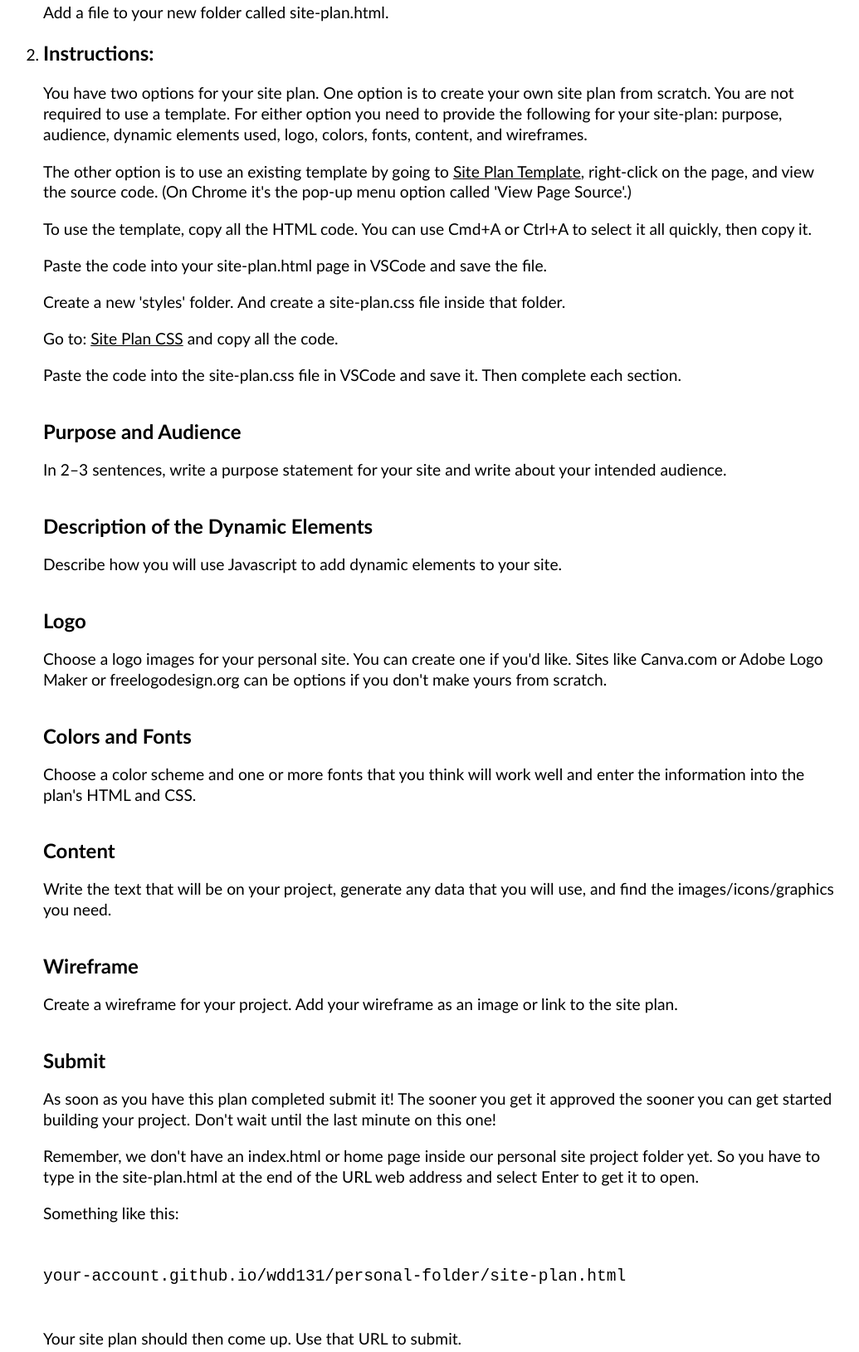
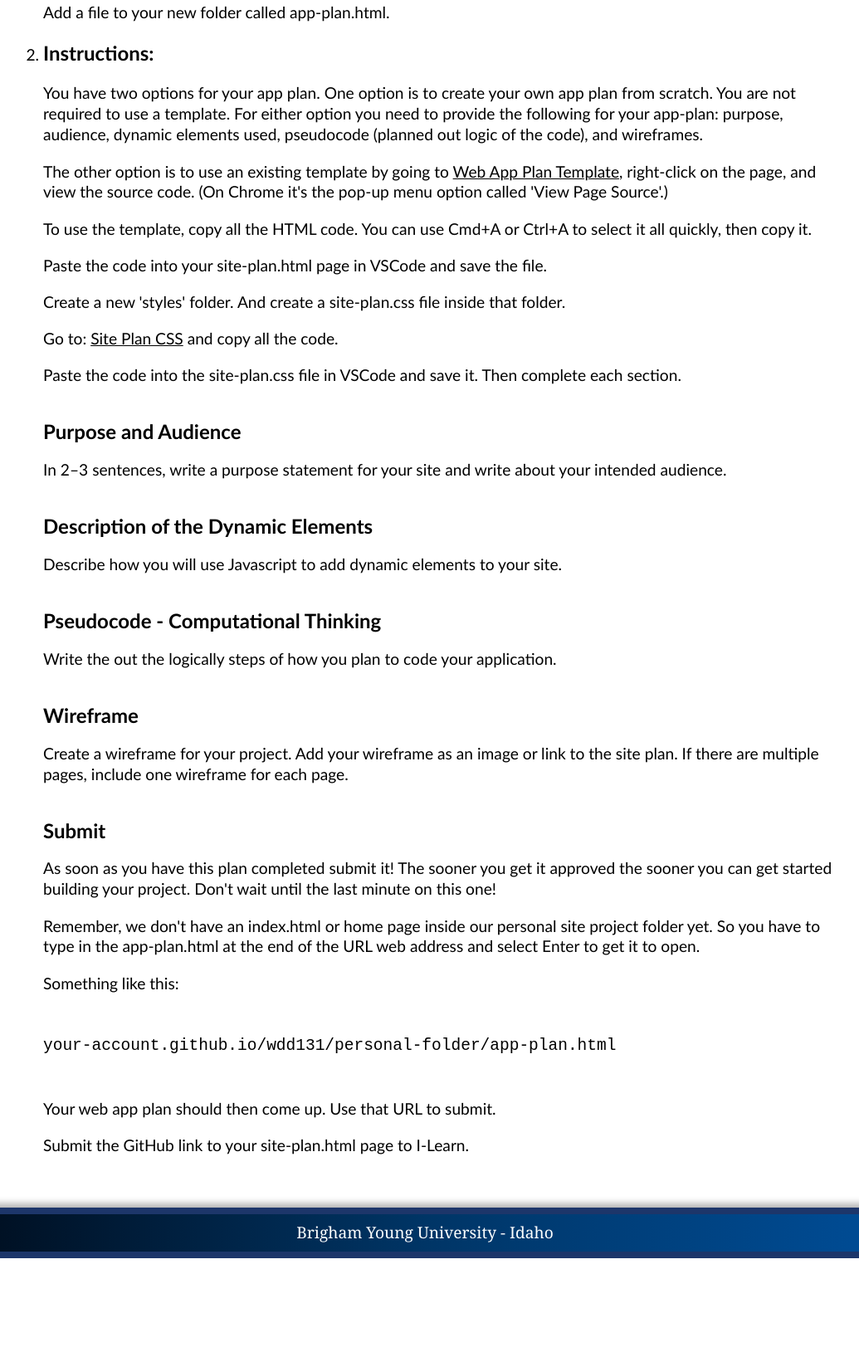
Before and after one commit to wddbyui/wdd131, a plain HTML site: page prove/prove_wk11.html in a window 1280 px wide. Shown: the part 759-2388 px from the top of the page at 83% size, without its empty margins (128-1163 px from the left). After the commit the page ends 2275 px from the top, so only its background shows below. Drawn offline with Linux system fonts and the light colour scheme; files whose address does not match are found by name.

Commit message:
wk11 prove

```diff
--- a/prove/prove_wk11.html
+++ b/prove/prove_wk11.html
@@ -50,9 +50,9 @@
                     <li>The project must satisfy the following requirements:
                     <li>
                         <ol id='list'>
-                            <li>Significant textual content, appropriate for your audience, so that they can understand the meaning and message of this site.</li>
+                            <li>Content appropriate for your audience, so that they can understand the meaning and directions for this app.</li>
                             <li>At least one image that relates to the content of the page.</li>
-                            <li>Be laid out and styled according to your site plan wireframes.</li>
+                            <li>Be laid out and styled according to your plan wireframe(s).</li>
                             <li>Be responsive and designed with mobile first in mind.</li>
                             <li>Be visually appealing and easily readable.</li>
                             <li>Be valid HTML and CSS</li>
@@ -66,7 +66,7 @@
                         <li>It should show some level of organization: at a minimum it should have more than one function.</li>
                         <li>It should include DOM interaction: select an element, modify it, and listen for and react to events</li>
                         <li>It should show examples of conditional branching</li>
-                        <li>Each of the following should be used: Objects, Arrays and array method usage (forEach, map, reduce, filter, etc)</li>
+                        <li>Each of the following should be used: Objects, Arrays and at least one array method usage (forEach, map, reduce, filter, etc)</li>
                     </ol>
                     </li>
                 </ol>
@@ -75,15 +75,15 @@
             </div>
         </section>
             <h2>Activity Instructions</h2>
-            <p>In the previous weeks you should have come up with an idea for your personal web application. Before we build our personal (final) project we need to do some planning. You have seen site plans used to build other projects. They contain many of the details we needed to know in order to build sites. We should prepare a similar document for our personal sites now.</p>
+            <p>In the previous weeks you should have come up with an idea for your personal web application. Before we build our personal (final) project we need to do some planning. You have seen site plans used to build other projects. They contain many of the details we needed to know in order to build sites. We should prepare a similar document for our personal application now.</p>
             <ol>
                 <li><h3>File Management:</h3></li>
                 <p>Let's start by adding a folder within the 'wdd131' folder. You can do this in file management or on Visual Studio Code.</p>
                 <p>Give this folder a name and remember this will be a part of the URL (web address), so keep it short, simple, and professional. The folder name should be all lowercase with no spaces. The name should also have something to do with the topic of your project. This folder will be at the root level of your directory and will contain the new project.</p>
-                <p>Add a file to your new folder called site-plan.html.</p>
+                <p>Add a file to your new folder called app-plan.html.</p>
                 <li><h3>Instructions:</h3></li>
-                <p>You have two options for your site plan. One option is to create your own site plan from scratch. You are not required to use a template. For either option you need to provide the following for your site-plan: purpose, audience, dynamic elements used, logo, colors, fonts, content, and wireframes.</p>
-                <p>The other option is to use an existing template by going to <a style="text-decoration: underline" target="_blank" href="https://wddbyui.github.io/wdd131/prove/prove_wk11_template.html">Site Plan Template</a>, right-click on the page, and view the source code. (On Chrome it's the pop-up menu option called 'View Page Source'.)</p>
+                <p>You have two options for your app plan. One option is to create your own app plan from scratch. You are not required to use a template. For either option you need to provide the following for your app-plan: purpose, audience, dynamic elements used, pseudocode (planned out logic of the code), and wireframes. </p>
+                <p>The other option is to use an existing template by going to <a style="text-decoration: underline" target="_blank" href="https://wddbyui.github.io/wdd131/prove/prove_wk11_template.html">Web App Plan Template</a>, right-click on the page, and view the source code. (On Chrome it's the pop-up menu option called 'View Page Source'.)</p>
                 <p>To use the template, copy all the HTML code. You can use Cmd+A or Ctrl+A to select it all quickly, then copy it.</p>
                 <p>Paste the code into your site-plan.html page in VSCode and save the file.</p>
                 <p>Create a new 'styles' folder. And create a site-plan.css file inside that folder.</p>
@@ -94,22 +94,18 @@
             <p>In 2–3 sentences, write a purpose statement for your site and write about your intended audience.</p>
             <h2>Description of the Dynamic Elements</h2>
             <p>Describe how you will use Javascript to add dynamic elements to your site.</p>
-            <h2>Logo</h2>
-            <p>Choose a logo images for your personal site. You can create one if you'd like. Sites like Canva.com or Adobe Logo Maker or freelogodesign.org can be options if you don't make yours from scratch.</p>
-            <h2>Colors and Fonts</h2>
-            <p>Choose a color scheme and one or more fonts that you think will work well and enter the information into the plan's HTML and CSS.</p>
-            <h2>Content</h2>
-            <p>Write the text that will be on your project, generate any data that you will use, and find the images/icons/graphics you need.</p>
+            <h2>Pseudocode - Computational Thinking</h2>
+            <p>Write the out the logically steps of how you plan to code your application.</p>
             <h2>Wireframe</h2>
-            <p>Create a wireframe for your project. Add your wireframe as an image or link to the site plan.</p>
+            <p>Create a wireframe for your project. Add your wireframe as an image or link to the site plan. If there are multiple pages, include one wireframe for each page.</p>
             <h2>Submit</h2>
             <p>As soon as you have this plan completed submit it! The sooner you get it approved the sooner you can get started building your project. Don't wait until the last minute on this one!</p>
-            <p>Remember, we don't have an index.html or home page inside our personal site project folder yet. So you have to type in the site-plan.html at the end of the URL web address and select Enter to get it to open.</p>
+            <p>Remember, we don't have an index.html or home page inside our personal site project folder yet. So you have to type in the app-plan.html at the end of the URL web address and select Enter to get it to open.</p>
             <p>Something like this:</p>
             <code class="code-block submit">
-your-account.github.io/wdd131/personal-folder/site-plan.html
+your-account.github.io/wdd131/personal-folder/app-plan.html
               </code>
-              <p>Your site plan should then come up. Use that URL to submit.</p>
+              <p>Your web app plan should then come up. Use that URL to submit.</p>
             <p>Submit the GitHub link to your site-plan.html page to I-Learn.</p>
         </div>
     </main>
```
